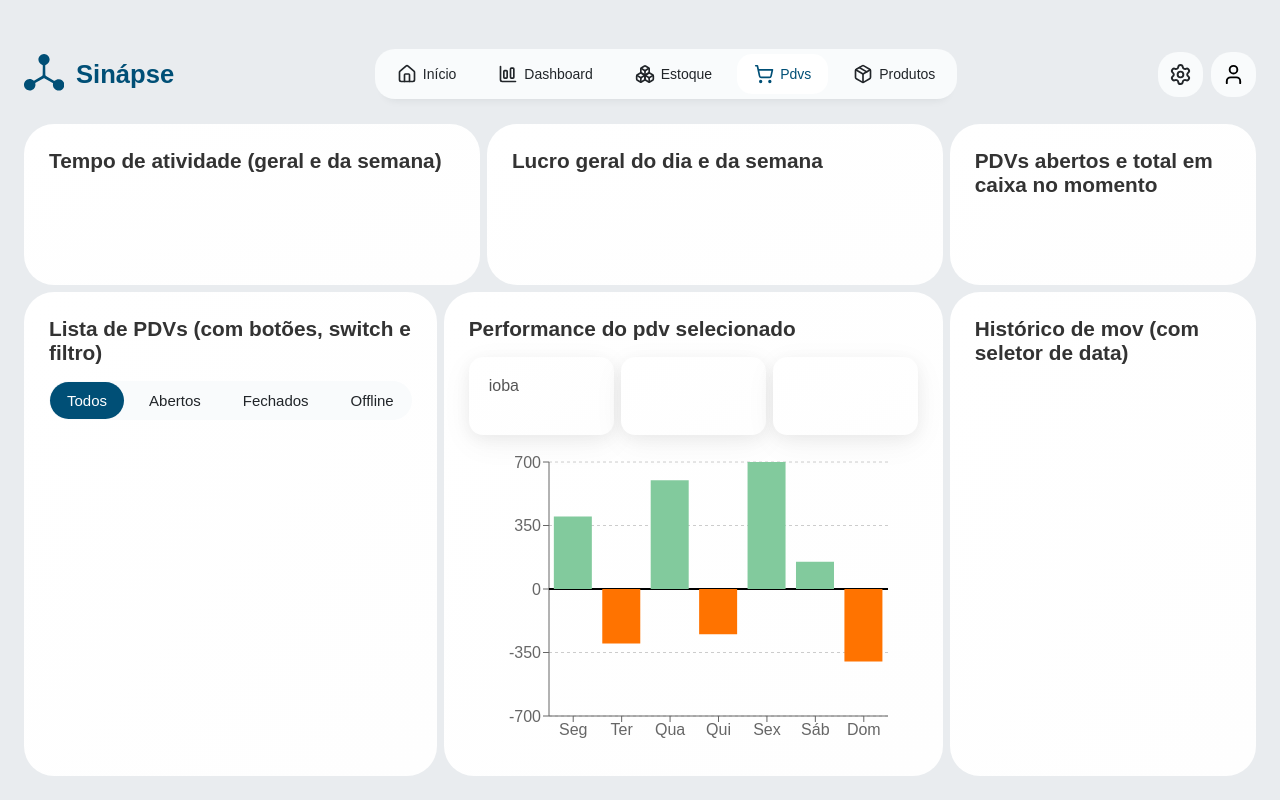
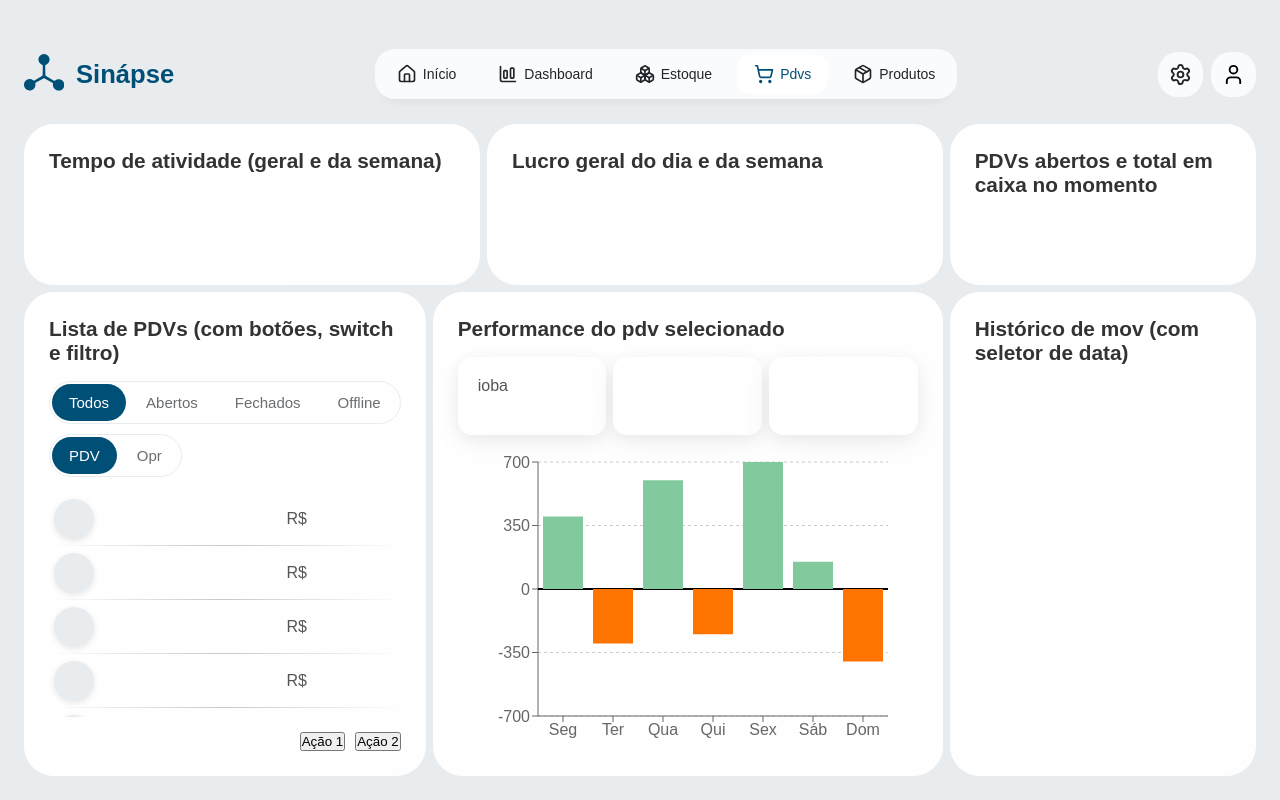
Before and after one commit to josielmaicon/Sinapse-ERP, a React (Vite) app in the folder interface/: page /pdvs in a window 1280 px wide. Built offline with nearby package versions, Linux system fonts and the light colour scheme; a web font is replaced by a local one.

Commit message:
interface atualizada

```diff
--- a/interface/src/components/listaPDVS.jsx
+++ /dev/null
@@ -1,34 +0,0 @@
-import React from 'react';
-import styles from '../styles/listapdvs.module.css';
-
-// Dados de exemplo. No futuro, virão de uma API.
-const atividades = [
-  { id: 1, pdv: 'PDV_01', operador:'Ana Paula', em_caixa: '20,42', hr_abertura: '08:00'},
-  { id: 2, pdv: 'PDV_02', operador: 'Carlos Souza', em_caixa: '9,32', hr_abertura: '08:15'},
-  { id: 3, pdv: 'PDV_03', operador: 'Mariana Lima', em_caixa: '120,50', hr_abertura: '08:30'},
-  { id: 4, pdv: 'PDV_04', operador: 'Ricardo Borges', em_caixa: '200,30', hr_abertura: '08:45'},
-  { id: 5, pdv: 'PDV_05', operador: 'Juliana Costa', em_caixa: '150,14', hr_abertura: '09:00'},
-  { id: 6, pdv: 'PDV_06', operador: 'Fernando Dias', em_caixa: '613,14', hr_abertura: '09:15'},
-  { id: 7, pdv: 'PDV_07', operador: 'Beatriz Martins', em_caixa: '162,55', hr_abertura: '09:30'},
-  { id: 8, pdv: 'PDV_08', operador: 'Lucas Ferreira', em_caixa: '713,13', hr_abertura: '09:45'}
-];
-
-export default function ListaPDVS() {
-  return (
-    <ul className={styles.listaContainer}>
-      {atividades.map((item) => (
-        <li key={item.id} className={styles.listItem}>
-          <div className={styles.avatar}></div>
-
-          <div className={styles.itemContent}>
-
-            <span className={styles.pdv}><strong>{item.pdv}</strong></span>
-            <span className={styles.operador}>{item.operador}</span>
-            <span className={styles.em_caixa}>{item.pdem_caixav}</span>
-            <span className={styles.hr_abertura}>{item.hr_abertura}</span>
-          </div>
-        </li>
-      ))}
-    </ul>
-  );
-}
--- /dev/null
+++ b/interface/src/components/listaSimples.jsx
@@ -0,0 +1,35 @@
+import React from 'react';
+import styles from '../styles/listapdvs.module.css';
+
+export default function ListaSimples({ data, viewMode }) {
+
+  return (
+    <ul className={styles.listaContainer}>
+      {data.map((item) => (
+        <li key={item.id} className={styles.listItem}>
+          <div className={styles.avatar}></div>
+          <div className={styles.itemContent}>
+
+            {viewMode === 'pdv' ? (
+              <>
+                <span className={styles.pdv}><strong>{item.pdv}</strong></span>
+                <span className={styles.operador}>{item.operador}</span>
+                <span className={styles.caixa}>R$ {item.em_caixa}</span>
+                <span className={styles.horario}>{item.hr_abertura}</span>
+              </>
+            ) : (
+              <>
+                <span className={styles.pdv}><strong>{item.nome}</strong></span>
+                <span className={styles.operador}>{item.turno}</span>
+                <span className={styles.caixa} style={{ color: item.status === 'Ativo' ? 'green' : 'orange' }}>
+                  {item.status}
+                </span>
+              </>
+            )}
+
+          </div>
+        </li>
+      ))}
+    </ul>
+  );
+}
--- a/interface/src/pages/homepage.jsx
+++ b/interface/src/pages/homepage.jsx
@@ -1,9 +1,21 @@
 import Card from "../components/card";
 import styles from "../styles/Dashboard.inicial.module.css"
 import GraficoDeLinhas from "../components/GraficoLinhas";
-import ListaPDVS from "../components/listaPDVS"
+import ListaSimples from "../components/listaSimples"
 
 export default function HomePage() {
+
+const dadosPDV = [
+  { id: 1, pdv: 'PDV_01', operador:'Ana Paula', em_caixa: '20,42', hr_abertura: '08:00'},
+  { id: 2, pdv: 'PDV_02', operador: 'Carlos Souza', em_caixa: '9,32', hr_abertura: '08:15'},
+  { id: 3, pdv: 'PDV_03', operador: 'Mariana Lima', em_caixa: '120,50', hr_abertura: '08:30'},
+  { id: 4, pdv: 'PDV_04', operador: 'Ricardo Borges', em_caixa: '200,30', hr_abertura: '08:45'},
+  { id: 5, pdv: 'PDV_05', operador: 'Juliana Costa', em_caixa: '150,14', hr_abertura: '09:00'},
+  { id: 6, pdv: 'PDV_06', operador: 'Fernando Dias', em_caixa: '613,14', hr_abertura: '09:15'},
+  { id: 7, pdv: 'PDV_07', operador: 'Beatriz Martins', em_caixa: '162,55', hr_abertura: '09:30'},
+  { id: 8, pdv: 'PDV_08', operador: 'Lucas Ferreira', em_caixa: '713,13', hr_abertura: '09:45'}
+];
+
   return (
     <div className={styles.dashboardContainer}>
       <div className={styles.grid_0}>
@@ -39,7 +51,7 @@ export default function HomePage() {
             <Card variant="transparent" title="PDV's">
               <div className={styles.grid_pdv_table}>
                 <Card variant="transparent_ovf">
-                  <ListaPDVS />
+                  <ListaSimples data={dadosPDV} viewMode="pdv" />
                 </Card>
               </div>
             </Card>
--- a/interface/src/pages/pdvs.jsx
+++ b/interface/src/pages/pdvs.jsx
@@ -3,6 +3,7 @@ import React, { useState, useMemo} from "react";
 import Card from "../components/card";
 import GraficoFluxoCaixa from "../components/fluxoCaixa";
 import FiltroSimples from "../components/filtroSimples"
+import ListaSimples from "../components/listaSimples";
 
 const todosOsPdvs = [
   { id: 1, nome: 'PDV_01', status: 'aberto' },
@@ -10,6 +11,19 @@ const todosOsPdvs = [
   { id: 3, nome: 'PDV_03', status: 'fechado' },
   { id: 4, nome: 'PDV_04', status: 'offline' },
   { id: 5, nome: 'PDV_05', status: 'aberto' },
+];
+
+const dadosOperadores = [
+  { id: 1, nome: 'Ana Paula', status: 'Ativo', turno: 'Manhã' },
+  { id: 2, nome: 'Carlos Souza', status: 'Ativo', turno: 'Manhã' },
+  { id: 3, nome: 'Mariana Lima', status: 'Férias', turno: 'Tarde' },
+  { id: 4, nome: 'João Pereira', status: 'Ativo', turno: 'Tarde' },
+  { id: 5, nome: 'Fernanda Alves', status: 'Ativo', turno: 'Noite' },
+  { id: 6, nome: 'Rafael Martins', status: 'Afastado', turno: 'Manhã' },
+  { id: 7, nome: 'Beatriz Nogueira', status: 'Ativo', turno: 'Tarde' },
+  { id: 8, nome: 'Lucas Oliveira', status: 'Ativo', turno: 'Noite' },
+  { id: 9, nome: 'Patrícia Gomes', status: 'Férias', turno: 'Manhã' },
+  { id: 10, nome: 'Eduardo Silva', status: 'Ativo', turno: 'Tarde' }
 ];
 
 const opcoesFiltro = [
@@ -22,6 +36,12 @@ const opcoesFiltro = [
 export default function PdvsPage() {
 
   const [ filtroAtivo, setFiltroAtivo] = useState('todos');
+  const [viewMode, setViewMode] = useState('pdv');
+
+  const opcoesView = [
+    { id: 'pdv', label: 'PDV' },
+    { id: 'operador', label: 'Opr' }
+  ];
 
   const pdvsFiltrados = useMemo(() => {
     if (filtroAtivo === 'todos') {
@@ -49,11 +69,23 @@ export default function PdvsPage() {
           </div>
           <div className={styles.grid_body}>
             <Card title="Lista de PDVs (com botões, switch e filtro)">
-          <FiltroSimples
-            options={opcoesFiltro}
-            activeFilter={filtroAtivo}
-            onFilterChange={setFiltroAtivo}
-          />
+              <div className={styles.containerVertical}>
+
+                {/* ---- ÁREA 1: FILTROS ---- */}
+                <div className={styles.areaFiltros}>
+                  <FiltroSimples options={opcoesFiltro} activeFilter={filtroAtivo} onFilterChange={setFiltroAtivo} />
+                  <FiltroSimples options={opcoesView} activeFilter={viewMode} onFilterChange={setViewMode} />
+                </div>
+
+                <div className={styles.areaLista}>
+                  <ListaSimples data={viewMode === 'pdv' ? todosOsPdvs : dadosOperadores} viewMode={viewMode} />
+                </div>
+
+                <div className={styles.areaBotoes}>
+                  <button>Ação 1</button>
+                  <button>Ação 2</button>
+                </div>
+              </div>
             </Card>
             <Card title="Performance do pdv selecionado">
               <div className={styles.grid_center}>
--- a/interface/src/styles/Card.module.css
+++ b/interface/src/styles/Card.module.css
@@ -15,7 +15,7 @@
   flex-grow: 1;
   font-size: 1rem;
   color: #555;
-  display: contents;
+  /* display: contents; */
   min-height: 0;
 }
 
--- a/interface/src/styles/FiltroSimples.module.css
+++ b/interface/src/styles/FiltroSimples.module.css
@@ -1,9 +1,10 @@
 .filterGroup {
   display: flex;
-  gap: 8px;
-  background: var(--color-bg-lvl-1); /* fundo cinza */
-  padding: 1px 1px;
+  gap: 3px;
+  background: transparent; /* fundo cinza */
+  padding: 2px 2px;
   border-radius: 30px;
+  border: solid 1px var(--color-bg);
   box-shadow: none;
   width: fit-content;
 }
@@ -17,7 +18,7 @@
   border: none;
   cursor: pointer;
   background: transparent; /* não selecionado */
-  color: var(--color-text);
+  color: #6b6e71;
   transition: 0.2s;
   border-radius: 20px;
   text-decoration: none;
--- a/interface/src/styles/Paginapdvs.module.css
+++ b/interface/src/styles/Paginapdvs.module.css
@@ -59,3 +59,35 @@
     height: 100%;
     min-height: 0;
 }
+
+/* O novo container principal que organiza tudo verticalmente */
+.containerVertical {
+  display: flex;
+  flex-direction: column;
+  height: 100%; /* Essencial para que ele tenha um espaço para preencher */
+  gap: 15px; /* Espaçamento entre as áreas */
+}
+
+/* A área dos filtros no topo */
+.areaFiltros {
+  flex-shrink: 0; /* Impede que os filtros sejam espremidos */
+  display: flex;
+  gap: 10px;
+  flex-wrap: wrap;
+}
+
+/* A área da lista no meio */
+.areaLista {
+  flex-grow: 1; /* <<< AQUI ESTÁ A MÁGICA! */
+  overflow-y: auto; /* Garante que a lista role se for maior que o espaço */
+  min-height: 0; /* Truque de CSS para evitar bugs de tamanho no flexbox */
+}
+
+/* A área dos botões no fundo */
+.areaBotoes {
+  flex-shrink: 0; /* Impede que os botões sejam espremidos */
+  display: flex;
+  gap: 10px;
+  /* Alinha os botões à direita, por exemplo */
+  justify-content: flex-end;
+}
```
